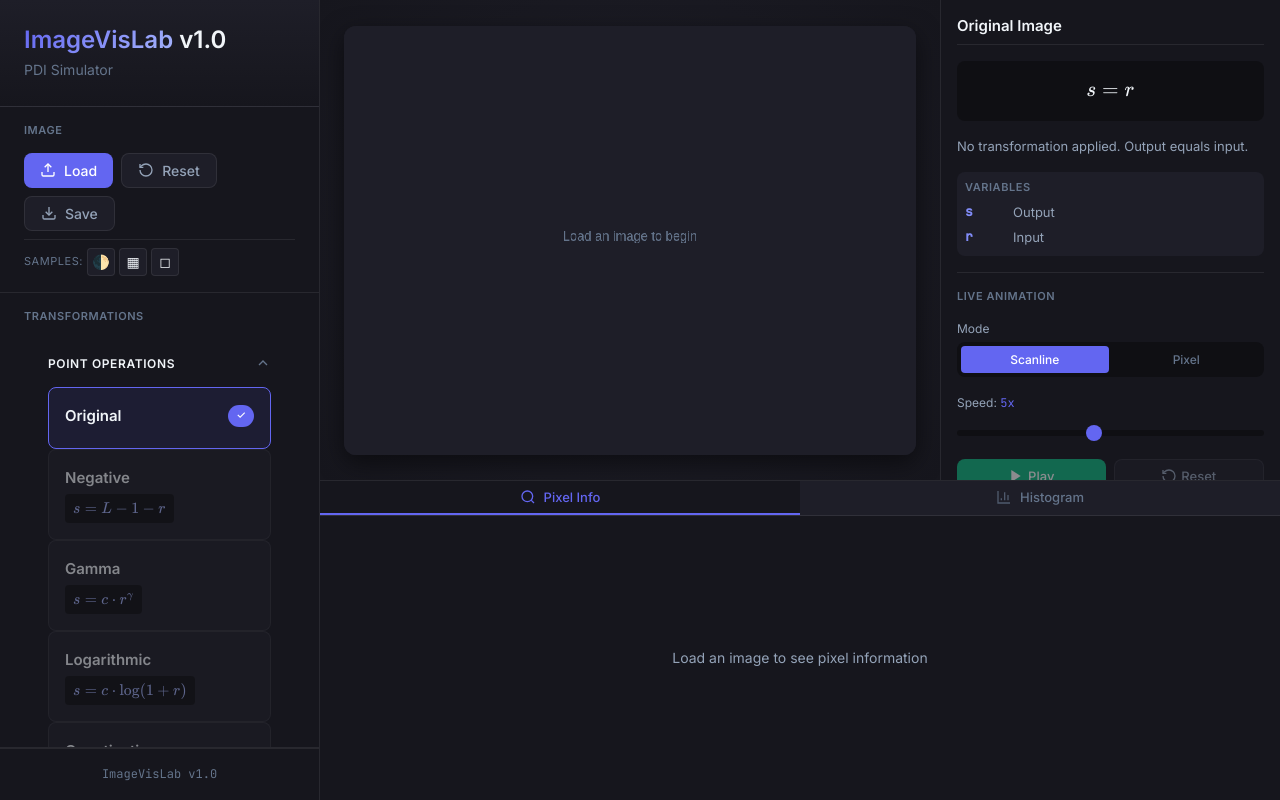
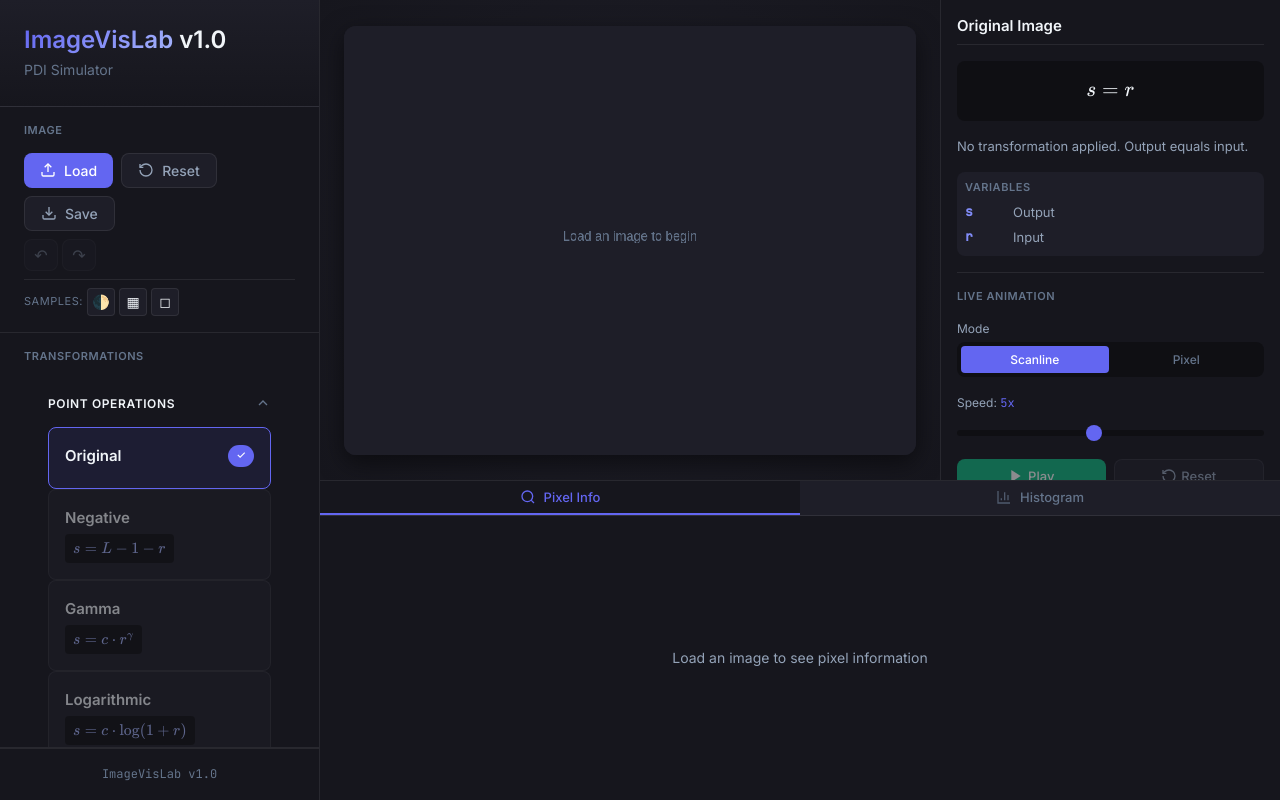
Before and after one commit to medeirosdev/ImageVisLab, a React (Vite) app: page / in a window 1280 px wide. Built offline with nearby package versions, Linux system fonts and the light colour scheme.

Commit message:
feat: Add core image processing capabilities including convolution filters, undo/redo history management, and initial UI components.

```diff
--- a/src/components/Sidebar/Sidebar.css
+++ b/src/components/Sidebar/Sidebar.css
@@ -143,6 +143,42 @@
     background: var(--color-accent-primary);
     border-color: var(--color-accent-primary);
     transform: scale(1.1);
+}
+
+/* =============================================================================
+   Undo/Redo Buttons
+   ============================================================================= */
+
+.undo-redo-buttons {
+    display: flex;
+    gap: var(--space-xs);
+    margin-top: var(--space-sm);
+}
+
+.btn-icon {
+    width: 32px;
+    height: 32px;
+    display: flex;
+    align-items: center;
+    justify-content: center;
+    font-size: 1rem;
+    background: var(--color-bg-tertiary);
+    border: 1px solid var(--color-border);
+    border-radius: var(--radius-md);
+    color: var(--color-text-secondary);
+    cursor: pointer;
+    transition: all var(--transition-fast);
+}
+
+.btn-icon:hover:not(:disabled) {
+    background: var(--color-accent-primary);
+    border-color: var(--color-accent-primary);
+    color: white;
+}
+
+.btn-icon:disabled {
+    opacity: 0.3;
+    cursor: not-allowed;
 }
 
 /* =============================================================================
--- a/src/components/Sidebar/Sidebar.tsx
+++ b/src/components/Sidebar/Sidebar.tsx
@@ -27,6 +27,10 @@ interface SidebarProps {
     onLoadSample: (type: 'gradient' | 'checkerboard' | 'noise') => void;
     onDownload: () => void;
     onReset: () => void;
+    onUndo: () => void;
+    onRedo: () => void;
+    canUndo: boolean;
+    canRedo: boolean;
     hasImage: boolean;
 }
 
@@ -218,6 +222,10 @@ export const Sidebar: React.FC<SidebarProps> = ({
     onLoadSample,
     onDownload,
     onReset,
+    onUndo,
+    onRedo,
+    canUndo,
+    canRedo,
     hasImage,
 }) => {
     // Track which categories are expanded
@@ -273,6 +281,26 @@ export const Sidebar: React.FC<SidebarProps> = ({
                             <line x1="12" y1="15" x2="12" y2="3" />
                         </svg>
                         Save
+                    </button>
+                </div>
+
+                {/* Undo/Redo */}
+                <div className="undo-redo-buttons">
+                    <button
+                        className="btn btn-icon"
+                        onClick={onUndo}
+                        disabled={!canUndo}
+                        title="Undo (Ctrl+Z)"
+                    >
+                        ↶
+                    </button>
+                    <button
+                        className="btn btn-icon"
+                        onClick={onRedo}
+                        disabled={!canRedo}
+                        title="Redo (Ctrl+Y)"
+                    >
+                        ↷
                     </button>
                 </div>
 
```
